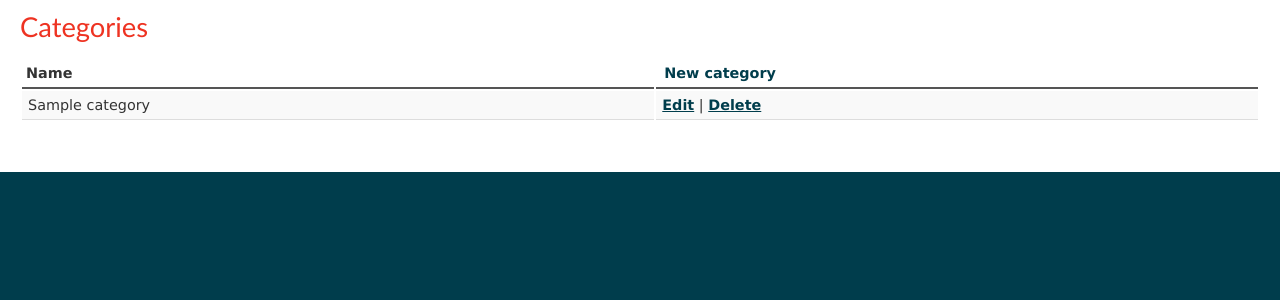
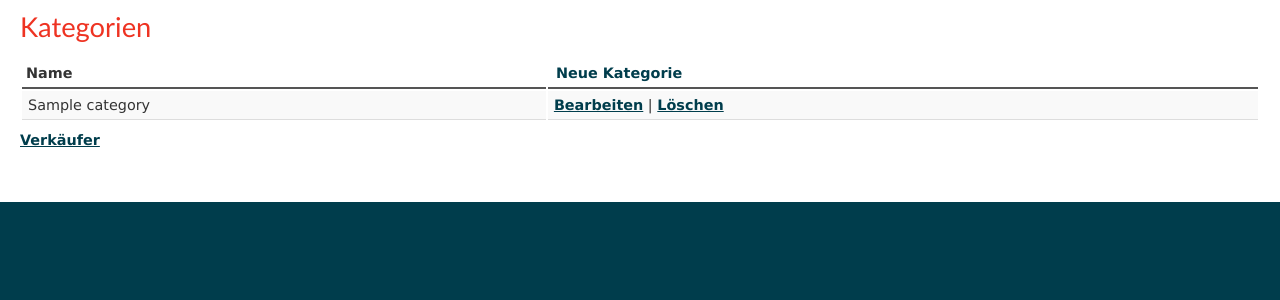
Before and after one commit to obfuscoder/flee_cake, a CakePHP app: the page made by app/View/Categories/index.ctp in a window 1280 px wide. Shown: the top 300 px of the page. Run offline with PHP 8.4 and a stand-in for CakePHP, Linux system fonts and the light colour scheme; the template is opened without the code that fills it: most values are stand-ins (such as "Sample title", 1, 10 or a date in 2020); some libraries are stand-ins or nearby versions.

Commit message:
fixed category edit

```diff
--- a/app/View/Categories/create.ctp
+++ b/app/View/Categories/create.ctp
@@ -1,6 +1,6 @@
-<h2><?php echo __("Create category") ?></h2>
+<h2>Kategorie erstellen</h2>
 <?php
 	echo $this->Form->create("Category");
-	echo $this->Form->input("name", array("label" => __("name")));
-	echo $this->Form->end(__("Create"));
+	echo $this->Form->input("name", array("label" => "Name"));
+	echo $this->Form->end("Speichern");
 ?>
--- a/app/View/Categories/index.ctp
+++ b/app/View/Categories/index.ctp
@@ -1,15 +1,16 @@
-<h2><?php echo __("Categories") ?></h2>
+<h2>Kategorien</h2>
 <table>
 	<tr>
-		<th><?php echo __("Name") ?></th>
-		<th><?php echo $this->Html->link(__("New category"), array("controller" => "categories", "action" => "create")); ?></th>
+		<th>Name</th>
+		<th><?php echo $this->Html->link("Neue Kategorie", array("controller" => "categories", "action" => "create")); ?></th>
 	</tr>
 	<?php foreach ($categories as $category): ?>
 	<tr>
 		<td><?php echo $category["Category"]["name"]; ?></td>
-		<td><?php echo $this->Html->link(__("Edit"), array("controller" => "categories", "action" => "update", $category["Category"]['id'])); ?> |
-			<?php echo $this->Form->postLink(__("Delete"), array("controller" => "categories", "action" => "delete", $category["Category"]['id']), array("confirm" => __("Are you sure?"))); ?>
+		<td><?php echo $this->Html->link("Bearbeiten", array("controller" => "categories", "action" => "update", $category["Category"]['id'])); ?> |
+			<?php echo $this->Form->postLink("Löschen", array("controller" => "categories", "action" => "delete", $category["Category"]['id']), array("confirm" => "Soll die Kategorie wirklich gelöscht werden?")); ?>
 	</tr>
 	<?php endforeach; ?>
 	<?php unset($category); ?>
 </table>
+<p><?php echo $this->Html->link("Verkäufer", array("controller" => "sellers", "action" => "index")); ?></p>
--- a/app/View/Sellers/index.ctp
+++ b/app/View/Sellers/index.ctp
@@ -4,7 +4,7 @@
 		<th><?php echo __("First name") ?></th>
 		<th><?php echo __("Last name") ?></th>
 		<th><?php echo __("eMail") ?></th>
-		<th>&nbsp;</th>
+		<th><?php echo $this->Html->link(__("Register new seller"), array("controller" => "sellers", "action" => "register")); ?></th>
 	</tr>
 	<?php foreach ($sellers as $seller): ?>
 	<tr>
@@ -18,5 +18,4 @@
 	<?php endforeach; ?>
 	<?php unset($seller); ?>
 </table>
-<?php echo $this->Html->link(__("Register new seller"), array("controller" => "sellers", "action" => "register")); ?>
-<p><?php echo $this->Html->link(__("Categories"), array("controller" => "categories", "action" => "index")); ?></p>
+<p><?php echo $this->Html->link("Kategorien", array("controller" => "categories", "action" => "index")); ?></p>
```
Also changed, not shown: app/Controller/CategoriesController.php (+6 -5 lines), app/View/Categories/update.ctp (+3 -4 lines).
